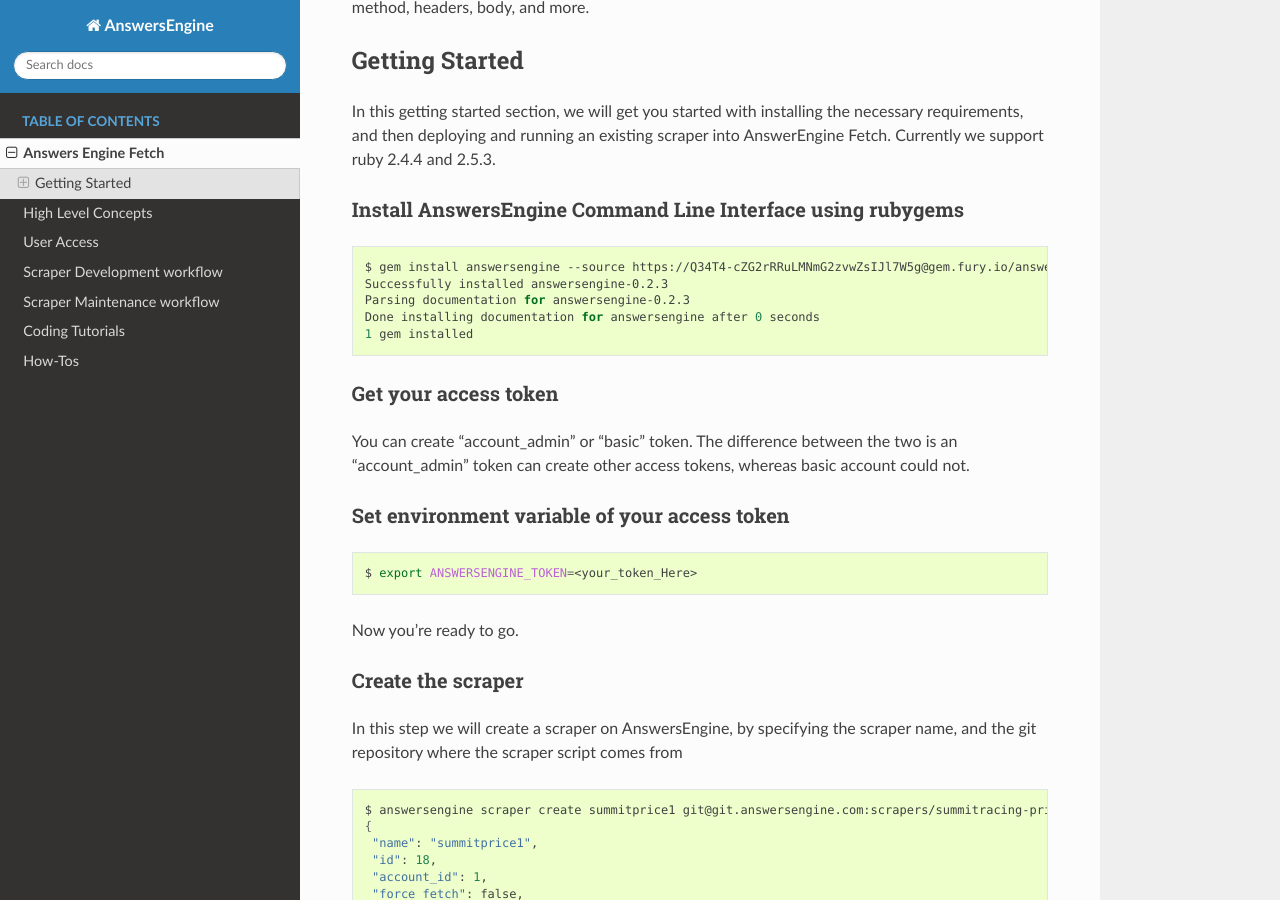
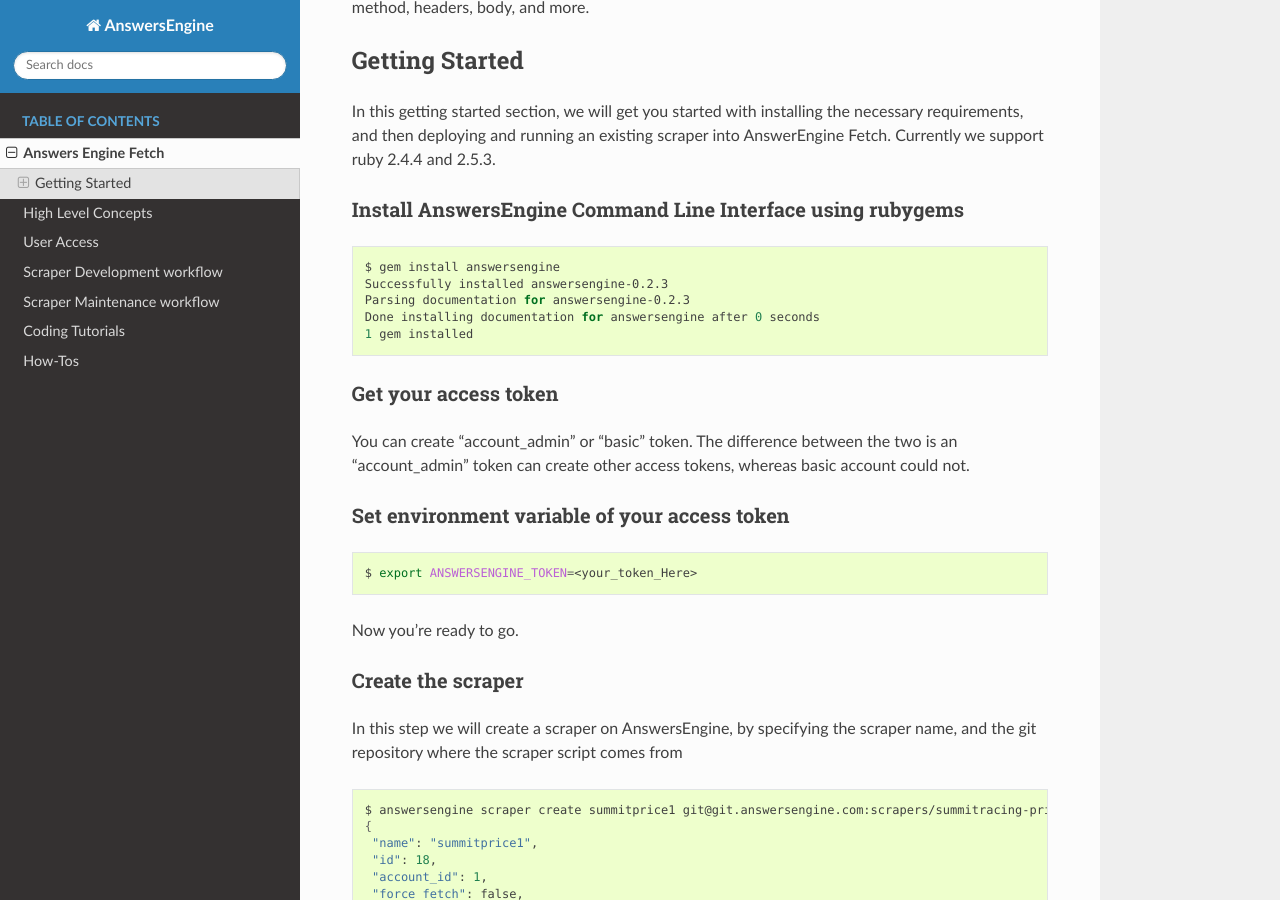
Before and after one commit to answersengine/documentations, a Sphinx documentation site: the page built from source/fetch_doc.rst, in a window 1280 px wide and 900 px high, scrolled down 428 px. Built offline with Sphinx 7.4.7 and the Read the Docs theme 2.0.0, drawn with Linux system fonts in a browser that asks for light colours.

Commit message:
Update fetch_doc.rst

```diff
--- a/source/fetch_doc.rst
+++ b/source/fetch_doc.rst
@@ -19,7 +19,7 @@
 
 .. code-block:: bash
 
-   $ gem install answersengine --source https://Q34T4-cZG2rRRuLMNmG2zvwZsIJl7W5g@gem.fury.io/answersengine/
+   $ gem install answersengine
    Successfully installed answersengine-0.2.3
    Parsing documentation for answersengine-0.2.3
    Done installing documentation for answersengine after 0 seconds
```
